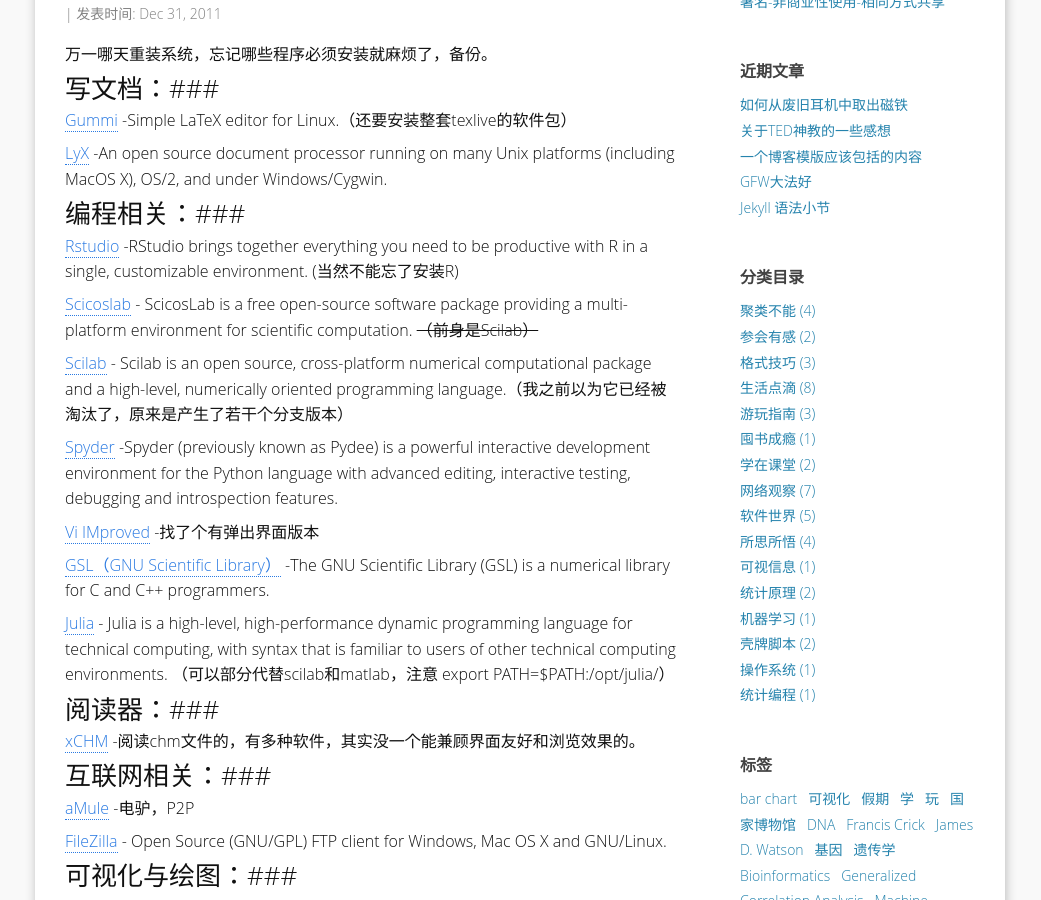
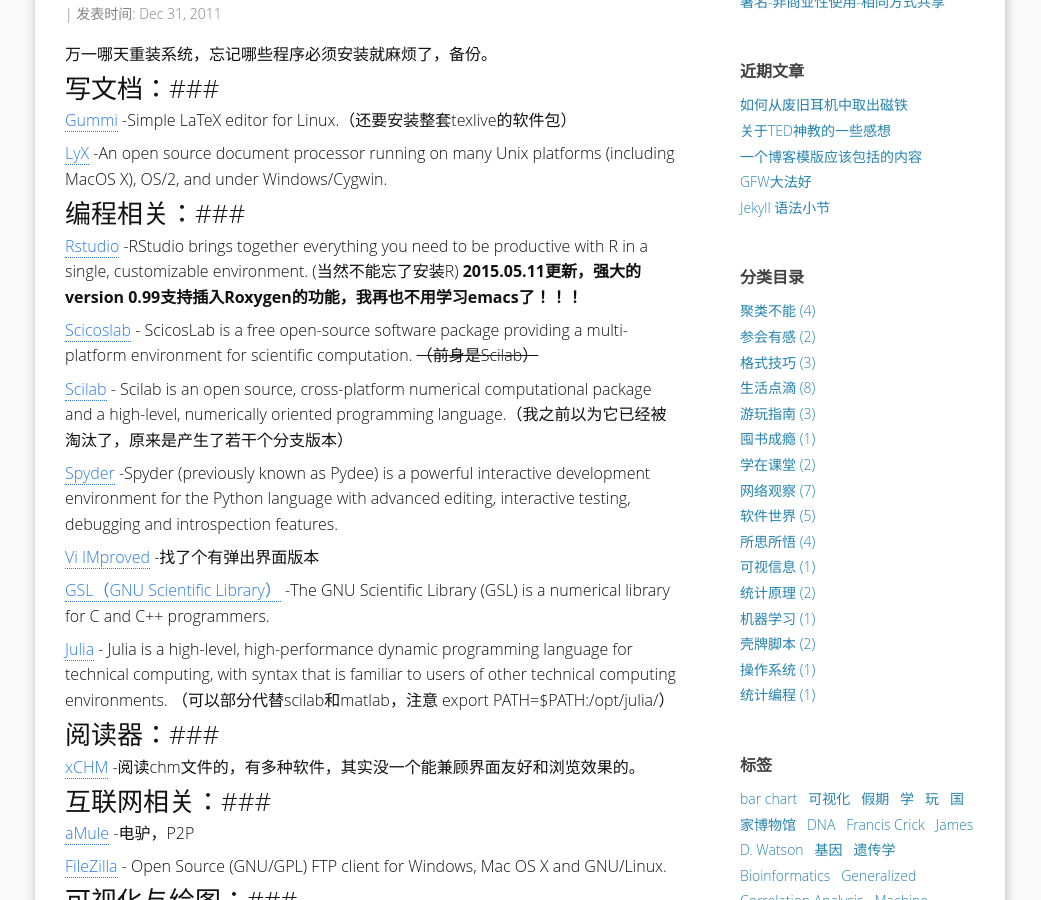
Before and after one commit to yulijia/cn, a Jekyll site: the page built from _posts/2011-12-31-software-in-linux.md, in a window 1280 px wide and 900 px high, scrolled down 305 px. Shown: the whole window, without its empty margins (120-1161 px from the left). Built offline with Jekyll 4.4.1, drawn with Linux system fonts in a browser that asks for light colours; some web fonts are replaced; comment, search, counter and statistics services are not loaded.

Commit message:
update article

```diff
--- a/_posts/2011-12-31-software-in-linux.md
+++ b/_posts/2011-12-31-software-in-linux.md
@@ -32,7 +32,7 @@
 ###编程相关：###
 
 
-[Rstudio](http://rstudio.org/ "Rstudio") -RStudio brings together everything you need to be productive with R in a single, customizable environment. (当然不能忘了安装R)
+[Rstudio](http://rstudio.org/ "Rstudio") -RStudio brings together everything you need to be productive with R in a single, customizable environment. (当然不能忘了安装R) **2015.05.11更新，强大的version 0.99支持插入Roxygen的功能，我再也不用学习emacs了！！！**
 
 [Scicoslab](http://www.scicoslab.org/ "Scicoslab") - ScicosLab is a free open-source software package providing a multi-platform environment for scientific computation. <del>（前身是Scilab）</del>
 
```
